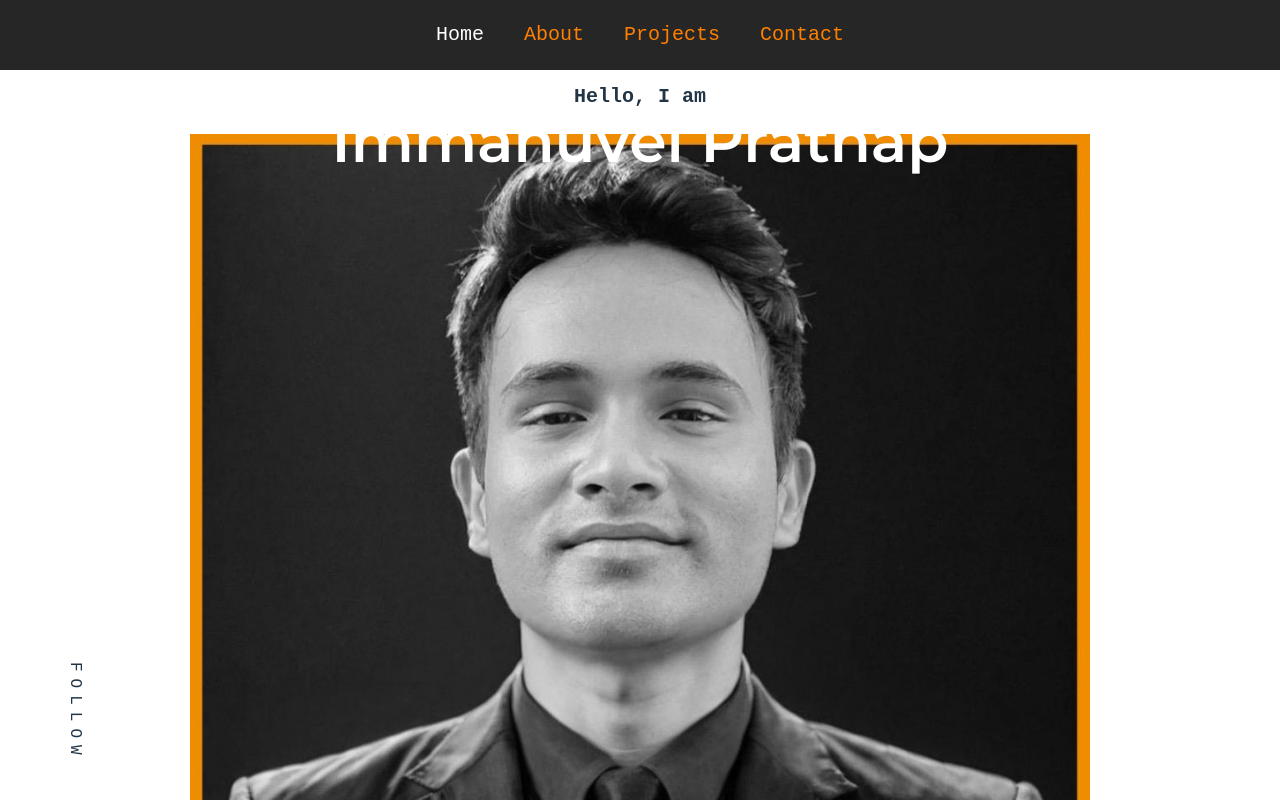
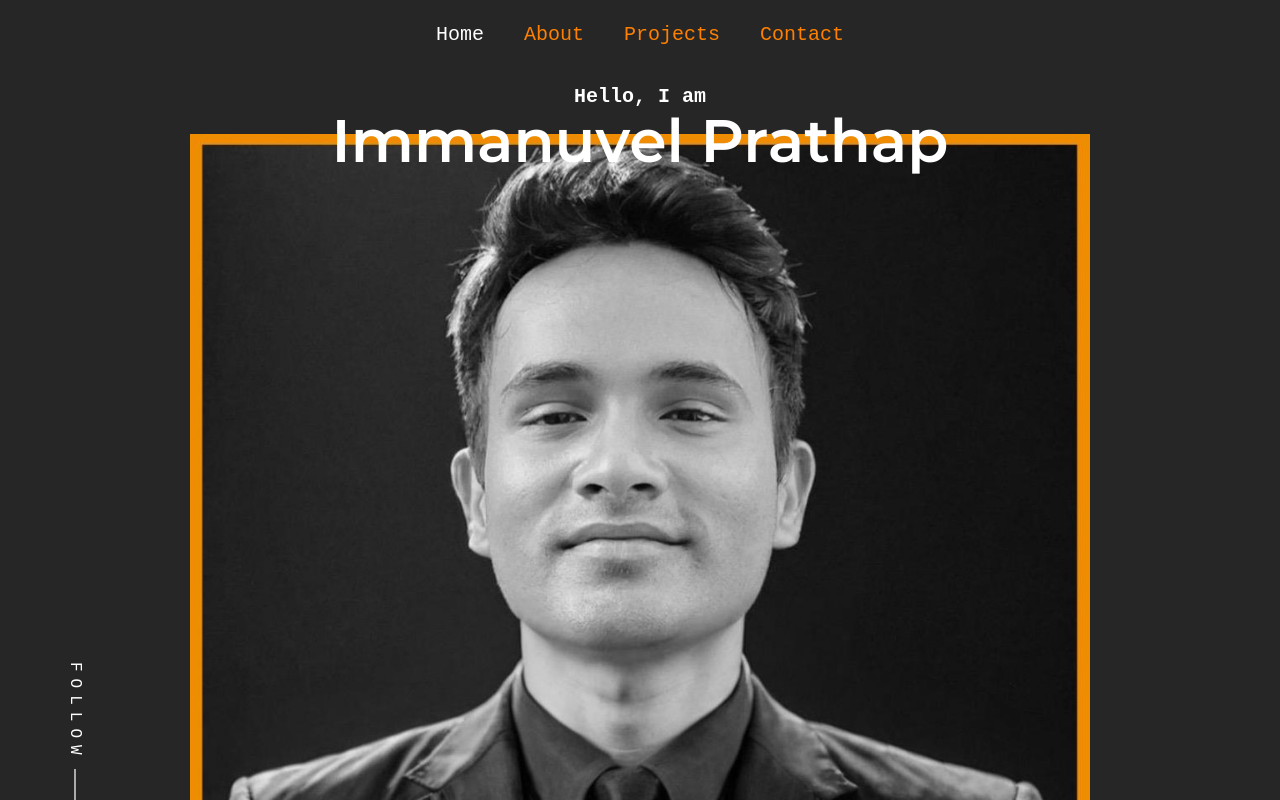
Before and after one commit to immanuvelprathap/immanuvelprathap, a React (Vite) app: page / in a window 1280 px wide. Shown: the top 800 px of the page. Built offline with nearby package versions, Linux system fonts and the light colour scheme; a web font is replaced by a local one.

Commit message:
Hero img changed and background changed

```diff
--- a/src/pages/About.jsx
+++ b/src/pages/About.jsx
@@ -172,11 +172,15 @@ export default function About() {
               />
               <AboutInfoItems
                 title="01/2023-04/2023"
-                items={['Senior Data Engineer at CIGNEX  DATAMATICS Pvt Ltd, Bangalore- India.']}
+                items={['Senior Data Engineer at Schneider Electric (CIGNEX  DATAMATICS Pvt Ltd), Bangalore- India.']}
               />
               <AboutInfoItems
-                title="04/2023-Present"
-                items={['Senior Data Engineer at CIGRES  TECHNOLOGIES Pvt Ltd, Bangalore- India.']}
+                title="04/2023-03/2025"
+                items={['Senior Data Engineer at Schneider Electric (CIGRES  TECHNOLOGIES Pvt Ltd), Bangalore- India.']}
+              />
+              <AboutInfoItems
+                title="09/2025-Present"
+                items={['Research Masters in Artificial Intelligence in Medicine at University of Bern, Bern- Switzerland.']}
               />
             </div>
           </div>
--- a/src/styles/GlobalStyle.js
+++ b/src/styles/GlobalStyle.js
@@ -29,11 +29,14 @@ const GlobalStyles = createGlobalStyle`
      --temptress:  #382124;
      --copper: #C46A33;
   }
-  html{
+/* --- BACKGROUND COLOR FIX HERE --- */
+  html, body {
     font-size: 10px;
-    font-family: 'Roboto Mono';
+    font-family: 'Roboto Mono', monospace;
     background-color: var(--dark-bg);
+    color: var(--white);
   }
+
   ul,li{
     list-style: none;
   }
```
Also changed, not shown: src/assets/images/Hero_1.jpg (added).
